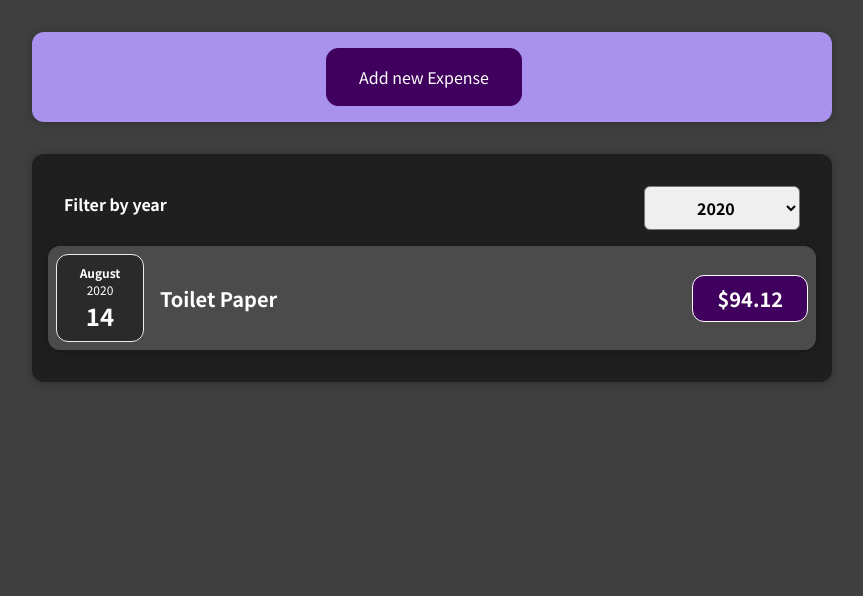
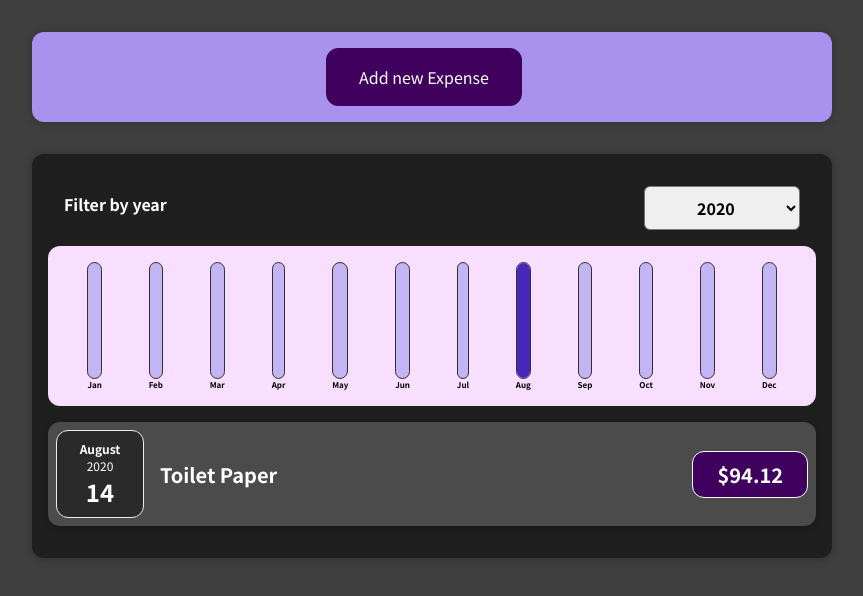
Before and after one commit to GustavoGomesDias/expense-tracker, a React (Create React App) app: page / in a window 1280 px wide. Shown: the top 596 px of the page, without its empty margins (208-1071 px from the left). Built offline with nearby package versions, Linux system fonts and the light colour scheme.

Commit message:
feat: add expense chart

```diff
--- /dev/null
+++ b/src/components/Chart/Chart.css
@@ -0,0 +1,9 @@
+.chart {
+  padding: 1rem;
+  border-radius: 12px;
+  background-color: #f8dfff;
+  text-align: center;
+  display: flex;
+  justify-content: space-around;
+  height: 10rem;
+}
--- /dev/null
+++ b/src/components/Chart/Chart.js
@@ -0,0 +1,23 @@
+import React from 'react';
+
+import ChartBar from './ChartBar';
+import './Chart.css';
+
+const Chart = (props) => {
+  const dataPointsValues =  props.dataPoints.map((dataPoint) => dataPoint.value);
+  const totalMaximun = Math.max(...dataPointsValues);
+
+  return (
+    <div className="chart">
+      {props.dataPoints.map((dataPoint) =>
+        <ChartBar
+        key={dataPoint.label}
+          value={dataPoint.value}
+          maxValue={totalMaximun}
+          label={dataPoint.label}
+        />)}
+    </div>
+  );
+};
+
+export default Chart;
--- /dev/null
+++ b/src/components/Chart/ChartBar.css
@@ -0,0 +1,30 @@
+.chart-bar {
+  height: 100%;
+  display: flex;
+  flex-direction: column;
+  align-items: center;
+}
+
+.chart-bar__inner {
+  height: 100%;
+  width: 100%;
+  border: 1px solid #313131;
+  border-radius: 12px;
+  background-color: #c3b4f3;
+  overflow: hidden;
+  display: flex;
+  flex-direction: column;
+  justify-content: flex-end;
+}
+
+.chart-bar__fill {
+  background-color: #4826b9;
+  width: 100%;
+  transition: all 0.3s ease-out;
+}
+
+.chart-bar__label {
+  font-weight: bold;
+  font-size: 0.5rem;
+  text-align: center;
+}
--- /dev/null
+++ b/src/components/Chart/ChartBar.js
@@ -0,0 +1,22 @@
+import React from 'react';
+
+import './ChartBar.css';
+
+const ChartBar = (props) => {
+  let barFillHeight = ')%';
+
+  if (props.maxValue > 0) {
+    barFillHeight = Math.round((props.value / props.maxValue) * 100) + '%';
+  }
+
+  return (
+    <div className="chart-bar">
+      <div className="chart-bar__inner">
+        <div className="chart-bar__fill" style={{ height: barFillHeight }}></div>
+      </div>
+      <div className="chart-bar__label">{props.label}</div>
+    </div>
+  );
+};
+
+export default ChartBar;
--- a/src/components/Expenses/Expenses.js
+++ b/src/components/Expenses/Expenses.js
@@ -3,6 +3,7 @@ import './Expenses.css';
 
 import ExpenseFilter from './ExpenseFilter';
 import ExpensesList from './ExpensesList';
+import ExpensesChart from './ExpensesChart';
 import Card from '../UI/Card';
 
 function Expenses(props) {
@@ -30,6 +31,7 @@ function Expenses(props) {
         selected={year}
         onChangeFilter={filterChangeHandler}
       />
+      <ExpensesChart expenses={filteredExpenses} />
       <ExpensesList items={filteredExpenses} />
     </Card>
   );
--- /dev/null
+++ b/src/components/Expenses/ExpensesChart.js
@@ -0,0 +1,30 @@
+import React from 'react';
+
+import Chart from '../Chart/Chart';
+
+const ExpensesChart = (props) => {
+  const  chartDataPoint = [
+    { label: 'Jan', value: 0 },
+    { label: 'Feb', value: 0 },
+    { label: 'Mar', value: 0 },
+    { label: 'Apr', value: 0 },
+    { label: 'May', value: 0 },
+    { label: 'Jun', value: 0 },
+    { label: 'Jul', value: 0 },
+    { label: 'Aug', value: 0 },
+    { label: 'Sep', value: 0 },
+    { label: 'Oct', value: 0 },
+    { label: 'Nov', value: 0 },
+    { label: 'Dec', value: 0 },
+  ]
+
+  for (const expense of props.expenses) {
+    const expenseMonth = expense.date.getMonth();
+    chartDataPoint[expenseMonth].value += expense.amount;
+  }
+
+
+  return <Chart dataPoints={chartDataPoint} />;
+};
+
+export default ExpensesChart;
--- a/src/components/NewExpense/ExpenseForm.js
+++ b/src/components/NewExpense/ExpenseForm.js
@@ -23,7 +23,7 @@ const ExpenseForm = (props) => {
     event.preventDefault();
     const expenseData = {
       title: enteredTitle,
-      amount: enteredAmount,
+      amount: +enteredAmount,
       date: new Date(enteredDate),
     };
 
```
Also changed, not shown: 1 other file (tests, documents, lock files or other folders).
